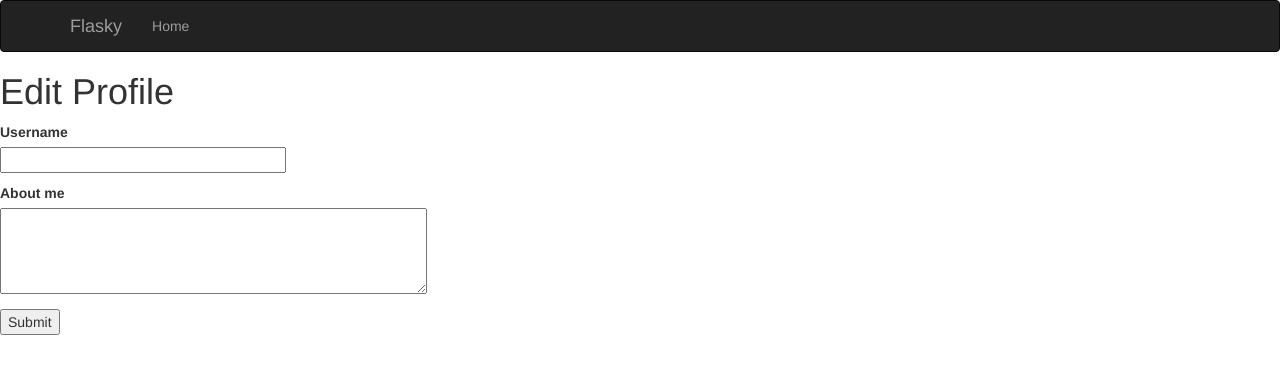
After one commit to phungh67/devops-pet-projects, a Python web app: template flask-mega/app/templates/edit_profile.html in a window 1280 px wide. The commit adds this page. Shown: the top 374 px of the page. Run offline with Jinja, Linux system fonts and the light colour scheme; the template is opened without the code that fills it, so the values that code supplies are empty, except form fields; tables that the repository leaves empty hold one stand-in row (values such as "Sample post"); form fields are guessed from the names that the template uses; some libraries are stand-ins or nearby versions.

Commit message:
feat: adding edit profile function

```diff
--- a/flask-mega/app/models.py
+++ b/flask-mega/app/models.py
@@ -14,6 +14,9 @@ class User(UserMixin, db.Model):
     email: so.Mapped[str] = so.mapped_column(sa.String(120), index=True, unique=True)
     password_hash: so.Mapped[Optional[str]] = so.mapped_column(sa.String(256))
     posts: so.WriteOnlyMapped['Post'] = so.relationship(back_populates='author')
+    about_me: so.Mapped[Optional[str]] = so.mapped_column(sa.String(140))
+    last_seen: so.Mapped[Optional[datetime]] = so.mapped_column(
+        default=lambda: datetime.now(timezone.utc))
 
     def set_password(self, password):
         self.password_hash = generate_password_hash(password)
--- /dev/null
+++ b/flask-mega/app/templates/edit_profile.html
@@ -0,0 +1,23 @@
+{% extends "base.html" %}
+
+{% block content %}
+    <h1>Edit Profile</h1>
+    <form action="" method="post">
+        {{ form.hidden_tag() }}
+        <p>
+            {{ form.username.label }}<br>
+            {{ form.username(size=32) }}<br>
+            {% for error in form.username.errors %}
+            <span style="color: red;">[{{ error }}]</span>
+            {% endfor %}
+        </p>
+        <p>
+            {{ form.about_me.label }}<br>
+            {{ form.about_me(cols=50, rows=4) }}<br>
+            {% for error in form.about_me.errors %}
+            <span style="color: red;">[{{ error }}]</span>
+            {% endfor %}
+        </p>
+        <p>{{ form.submit() }}</p>
+    </form>
+{% endblock %}
--- a/flask-mega/app/templates/user.html
+++ b/flask-mega/app/templates/user.html
@@ -8,6 +8,9 @@
             <h1>User: {{ user.username }}</h1>
             {% if user.about_me %}<p>{{ user.about_me }}</p>{% endif %}
             {% if user.last_seen %}<p>Last seen on: {{ user.last_seen }}</p>{% endif %}
+            {% if user == current_user %}
+            <p><a href="{{ url_for('edit_profile') }}">Edit your profile</a></p>
+            {% endif %}
         </td>
     </tr>
 </table>
```
Also changed, not shown: flask-mega/app/forms.py (+7 -2 lines), flask-mega/app/routes.py (+17 -1 lines), flask-mega/app.db. Lines whose indentation alone changed are shown as unchanged.
